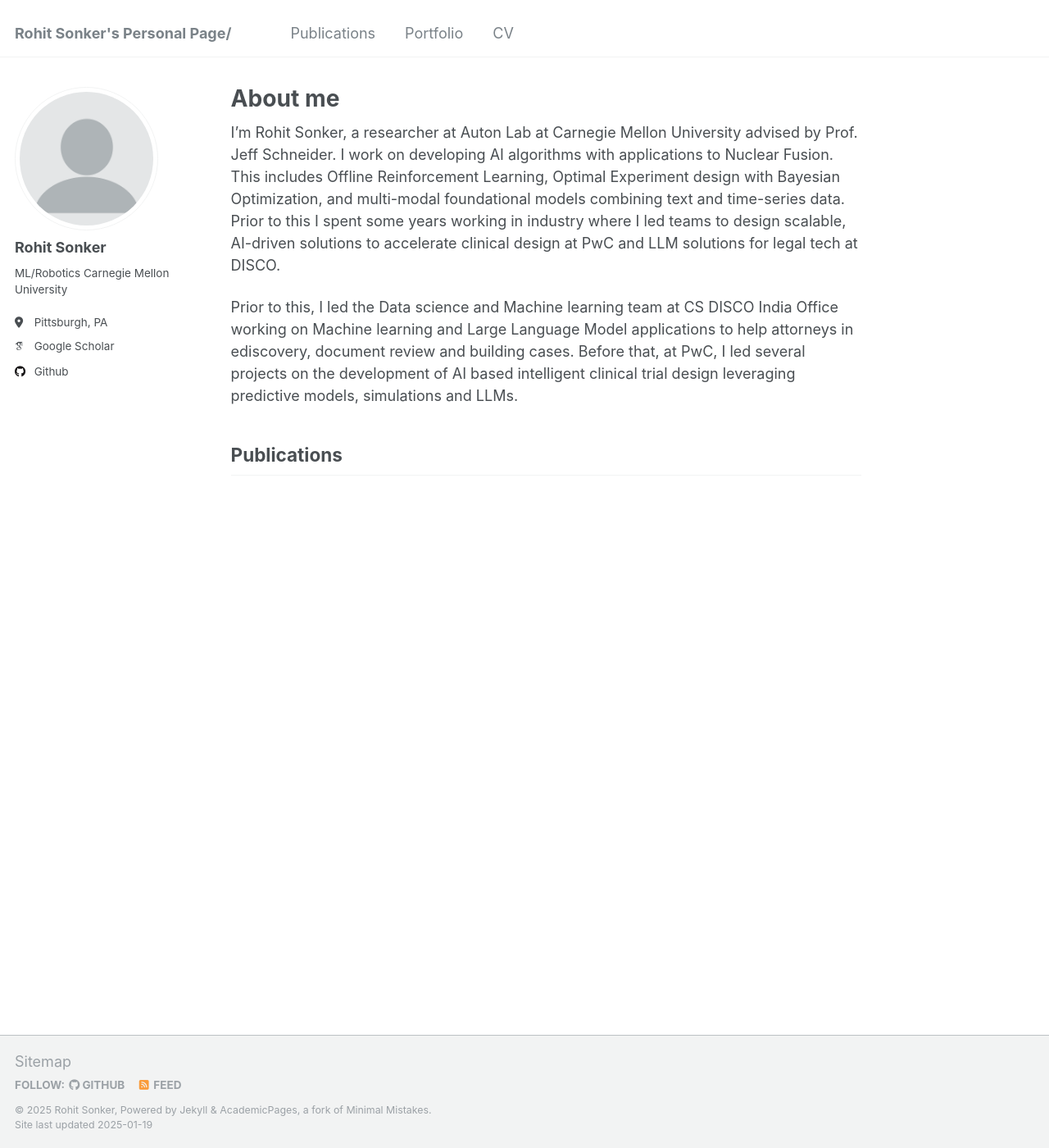
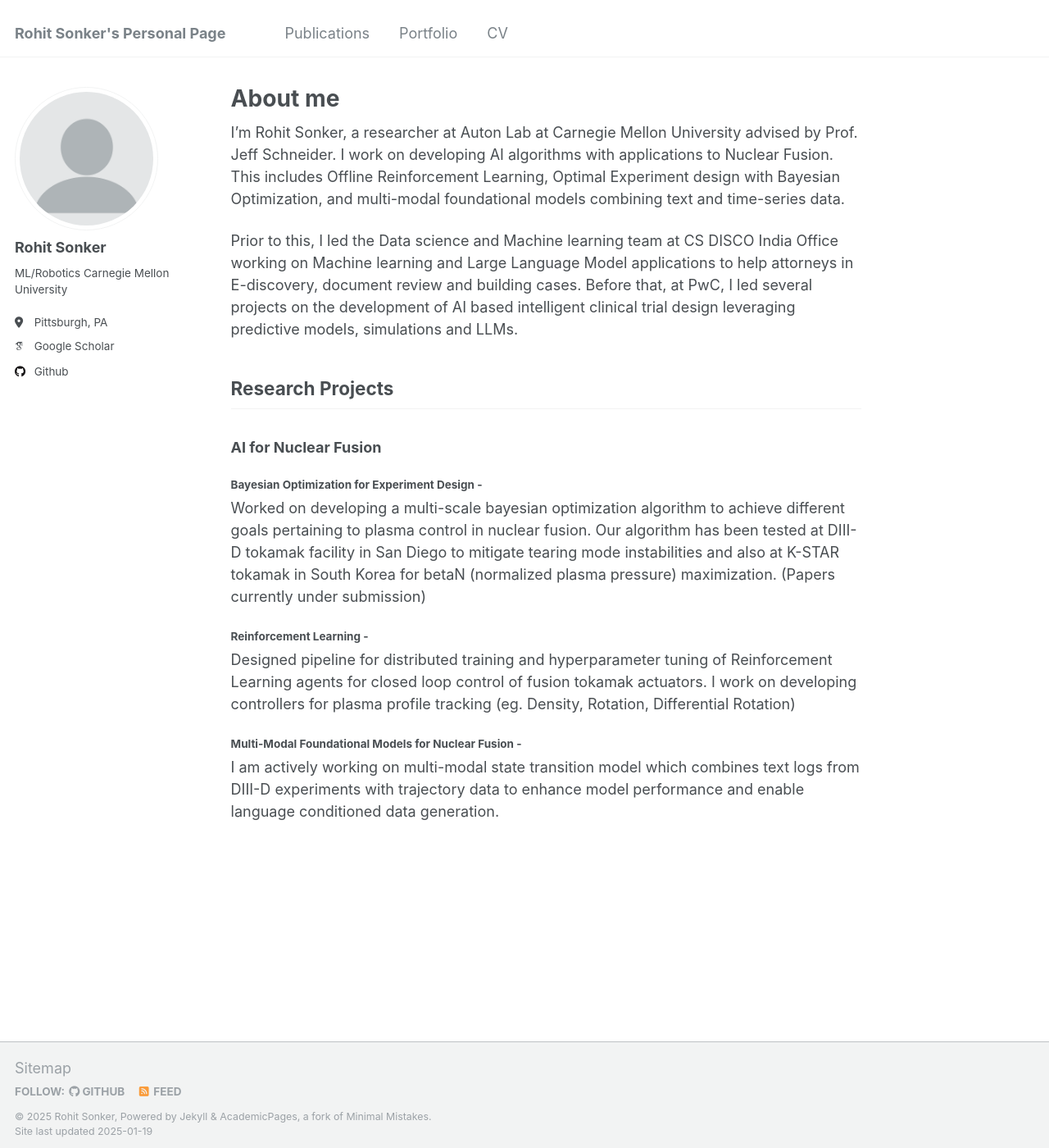
Before and after one commit to rohit-sonker/rohit-sonker.github.io, a Jekyll site: the page built from _pages/about.md, in a window 1280 px wide and 1400 px high. Shown: the whole window at 82% size. Built offline with Jekyll 4.4.1, drawn with Linux system fonts in a browser that asks for light colours; some web fonts are replaced.

Commit message:
opening page

```diff
--- a/_config.yml
+++ b/_config.yml
@@ -8,7 +8,7 @@
 
 # Basic Site Settings
 locale                   : "en-US"
-title                    : "Rohit Sonker's Personal Page/ "
+title                    : "Rohit Sonker's Personal Page"
 title_separator          : "-"
 name                     : &name "Rohit Sonker"
 description              : &description "personal description"
--- a/_pages/about.md
+++ b/_pages/about.md
@@ -8,9 +8,28 @@ redirect_from:
 ---
 
 I’m Rohit Sonker, a researcher at Auton Lab at Carnegie Mellon University advised by Prof. Jeff Schneider.
-I work on developing AI algorithms with applications to Nuclear Fusion. This includes Offline Reinforcement Learning, Optimal Experiment design with Bayesian Optimization, and multi-modal foundational models combining text and time-series data. Prior to this I spent some years working in industry where I led teams to design scalable, AI-driven solutions to accelerate clinical design at PwC and LLM solutions for legal tech at DISCO.
+I work on developing AI algorithms with applications to Nuclear Fusion. This includes Offline Reinforcement Learning, Optimal Experiment design with Bayesian Optimization, and multi-modal foundational models combining text and time-series data.
 
-Prior to this, I led the Data science and Machine learning team at CS DISCO India Office working on Machine learning and Large Language Model applications to help attorneys in ediscovery, document review and building cases. Before that, at PwC, I led several projects on the development of AI based intelligent clinical trial design leveraging predictive models, simulations and LLMs.
+Prior to this, I led the Data science and Machine learning team at CS DISCO India Office working on Machine learning and Large Language Model applications to help attorneys in E-discovery, document review and building cases.
+Before that, at PwC, I led several projects on the development of AI based intelligent clinical trial design leveraging predictive models, simulations and LLMs.
 
-Publications
+Research Projects
 ---
+
+### AI for Nuclear Fusion
+
+##### Bayesian Optimization for Experiment Design -
+Worked on developing a multi-scale bayesian optimization algorithm to achieve different goals pertaining to plasma control in nuclear fusion. Our algorithm has been tested at DIII-D tokamak facility in San Diego to mitigate tearing mode instabilities and also at K-STAR tokamak in South Korea for betaN (normalized plasma pressure) maximization. (Papers currently under submission)
+
+
+##### Reinforcement Learning -
+Designed pipeline for distributed training and hyperparameter tuning of Reinforcement Learning agents for closed loop control of fusion tokamak actuators. I work on developing controllers for plasma profile tracking (eg. Density, Rotation, Differential Rotation)
+
+
+##### Multi-Modal Foundational Models for Nuclear Fusion -
+I am actively working on multi-modal state transition model which combines text logs from DIII-D experiments with trajectory data to enhance model performance and enable language conditioned data generation.
+
+
+<!-- ### Past Projects
+
+##### -->
```
